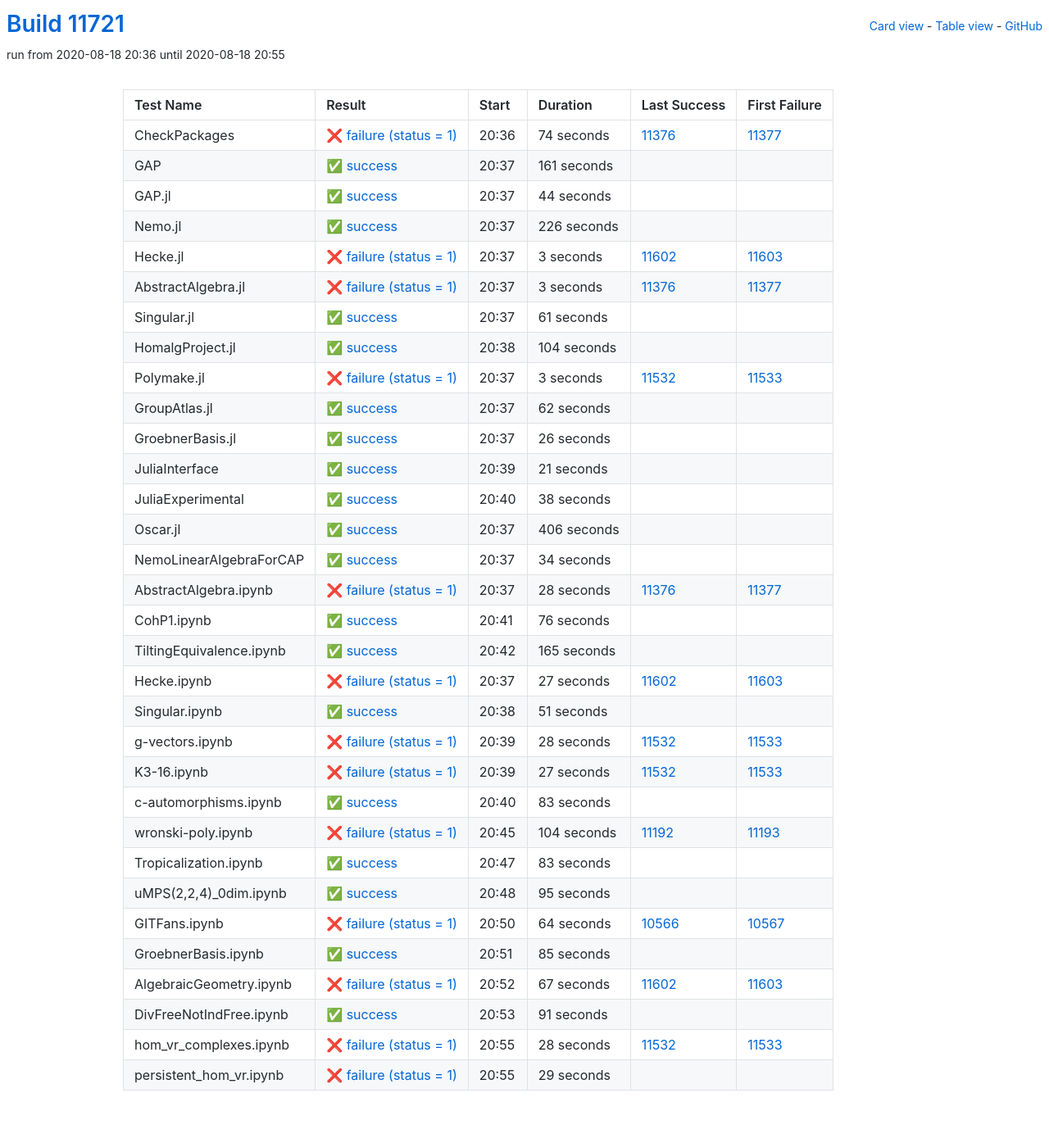
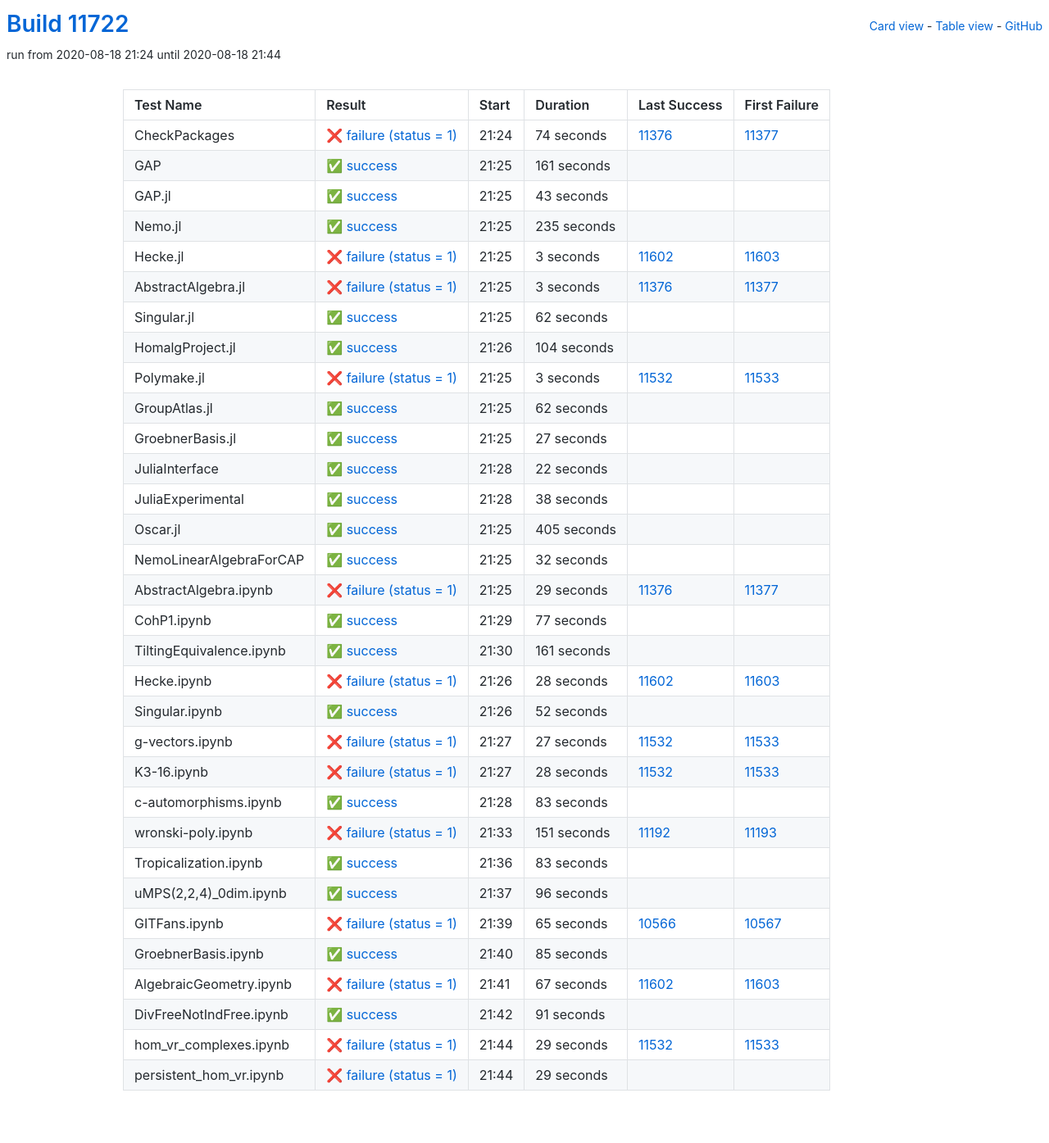
Before and after one commit to oscar-system/oscar-ci-status, a Jekyll site: the page built from table.html, in a window 1280 px wide. Shown: the whole page at 82% size. Built offline with Jekyll 4.4.1, drawn with Linux system fonts in a browser that asks for light colours.

Commit message:
Build #11722

```diff
--- a/_data/ci.yml
+++ b/_data/ci.yml
@@ -1,6 +1,6 @@
 ---
-build: 11721
-build_url: https://oscarci.mathematik.uni-kl.de/job/oscar/11721/
+build: 11722
+build_url: https://oscarci.mathematik.uni-kl.de/job/oscar/11722/
 job: oscar
 organization: oscar-system
 repo: oscar-ci-status
@@ -8,8 +8,8 @@
 tests:
 - name: CheckPackages
   id: checkpackages
-  log: https://oscarci.mathematik.uni-kl.de/job/oscar/11721/artifact/logs/build-11721/CheckPackages.log
-  start: 2020-08-18 20:36
+  log: https://oscarci.mathematik.uni-kl.de/job/oscar/11722/artifact/logs/build-11722/CheckPackages.log
+  start: 2020-08-18 21:24
   success: false
   exitcode: 1
   status: failure
@@ -20,8 +20,8 @@
   first_failure_url: https://oscarci.mathematik.uni-kl.de/job/oscar/11377/
 - name: GAP
   id: gap
-  log: https://oscarci.mathematik.uni-kl.de/job/oscar/11721/artifact/logs/build-11721/GAP.log
-  start: 2020-08-18 20:37
+  log: https://oscarci.mathematik.uni-kl.de/job/oscar/11722/artifact/logs/build-11722/GAP.log
+  start: 2020-08-18 21:25
   success: true
   exitcode: 0
   status: success
@@ -32,32 +32,32 @@
   first_failure_url:
 - name: GAP.jl
   id: gap-jl
-  log: https://oscarci.mathematik.uni-kl.de/job/oscar/11721/artifact/logs/build-11721/GAP.jl.log
-  start: 2020-08-18 20:37
+  log: https://oscarci.mathematik.uni-kl.de/job/oscar/11722/artifact/logs/build-11722/GAP.jl.log
+  start: 2020-08-18 21:25
   success: true
   exitcode: 0
   status: success
-  duration: 44
+  duration: 43
   last_success: false
   last_success_url:
   first_failure: false
   first_failure_url:
 - name: Nemo.jl
   id: nemo-jl
-  log: https://oscarci.mathematik.uni-kl.de/job/oscar/11721/artifact/logs/build-11721/Nemo.jl.log
-  start: 2020-08-18 20:37
+  log: https://oscarci.mathematik.uni-kl.de/job/oscar/11722/artifact/logs/build-11722/Nemo.jl.log
+  start: 2020-08-18 21:25
   success: true
   exitcode: 0
   status: success
-  duration: 226
+  duration: 235
   last_success: false
   last_success_url:
   first_failure: false
   first_failure_url:
 - name: Hecke.jl
   id: hecke-jl
-  log: https://oscarci.mathematik.uni-kl.de/job/oscar/11721/artifact/logs/build-11721/Hecke.jl.log
-  start: 2020-08-18 20:37
+  log: https://oscarci.mathematik.uni-kl.de/job/oscar/11722/artifact/logs/build-11722/Hecke.jl.log
+  start: 2020-08-18 21:25
   success: false
   exitcode: 1
   status: failure
@@ -68,8 +68,8 @@
   first_failure_url: https://oscarci.mathematik.uni-kl.de/job/oscar/11603/
 - name: AbstractAlgebra.jl
   id: abstractalgebra-jl
-  log: https://oscarci.mathematik.uni-kl.de/job/oscar/11721/artifact/logs/build-11721/AbstractAlgebra.jl.log
-  start: 2020-08-18 20:37
+  log: https://oscarci.mathematik.uni-kl.de/job/oscar/11722/artifact/logs/build-11722/AbstractAlgebra.jl.log
+  start: 2020-08-18 21:25
   success: false
   exitcode: 1
   status: failure
@@ -80,20 +80,20 @@
   first_failure_url: https://oscarci.mathematik.uni-kl.de/job/oscar/11377/
 - name: Singular.jl
   id: singular-jl
-  log: https://oscarci.mathematik.uni-kl.de/job/oscar/11721/artifact/logs/build-11721/Singular.jl.log
-  start: 2020-08-18 20:37
+  log: https://oscarci.mathematik.uni-kl.de/job/oscar/11722/artifact/logs/build-11722/Singular.jl.log
+  start: 2020-08-18 21:25
   success: true
   exitcode: 0
   status: success
-  duration: 61
+  duration: 62
   last_success: false
   last_success_url:
   first_failure: false
   first_failure_url:
 - name: HomalgProject.jl
   id: homalgproject-jl
-  log: https://oscarci.mathematik.uni-kl.de/job/oscar/11721/artifact/logs/build-11721/HomalgProject.jl.log
-  start: 2020-08-18 20:38
+  log: https://oscarci.mathematik.uni-kl.de/job/oscar/11722/artifact/logs/build-11722/HomalgProject.jl.log
+  start: 2020-08-18 21:26
   success: true
   exitcode: 0
   status: success
@@ -104,8 +104,8 @@
   first_failure_url:
 - name: Polymake.jl
   id: polymake-jl
-  log: https://oscarci.mathematik.uni-kl.de/job/oscar/11721/artifact/logs/build-11721/Polymake.jl.log
-  start: 2020-08-18 20:37
+  log: https://oscarci.mathematik.uni-kl.de/job/oscar/11722/artifact/logs/build-11722/Polymake.jl.log
+  start: 2020-08-18 21:25
   success: false
   exitcode: 1
   status: failure
@@ -116,8 +116,8 @@
   first_failure_url: https://oscarci.mathematik.uni-kl.de/job/oscar/11533/
 - name: GroupAtlas.jl
   id: groupatlas-jl
-  log: https://oscarci.mathematik.uni-kl.de/job/oscar/11721/artifact/logs/build-11721/GroupAtlas.jl.log
-  start: 2020-08-18 20:37
+  log: https://oscarci.mathematik.uni-kl.de/job/oscar/11722/artifact/logs/build-11722/GroupAtlas.jl.log
+  start: 2020-08-18 21:25
   success: true
   exitcode: 0
   status: success
@@ -128,32 +128,32 @@
   first_failure_url:
 - name: GroebnerBasis.jl
   id: groebnerbasis-jl
-  log: https://oscarci.mathematik.uni-kl.de/job/oscar/11721/artifact/logs/build-11721/GroebnerBasis.jl.log
-  start: 2020-08-18 20:37
+  log: https://oscarci.mathematik.uni-kl.de/job/oscar/11722/artifact/logs/build-11722/GroebnerBasis.jl.log
+  start: 2020-08-18 21:25
   success: true
   exitcode: 0
   status: success
-  duration: 26
+  duration: 27
   last_success: false
   last_success_url:
   first_failure: false
   first_failure_url:
 - name: JuliaInterface
   id: juliainterface
-  log: https://oscarci.mathematik.uni-kl.de/job/oscar/11721/artifact/logs/build-11721/JuliaInterface.log
-  start: 2020-08-18 20:39
+  log: https://oscarci.mathematik.uni-kl.de/job/oscar/11722/artifact/logs/build-11722/JuliaInterface.log
+  start: 2020-08-18 21:28
   success: true
   exitcode: 0
   status: success
-  duration: 21
+  duration: 22
   last_success: false
   last_success_url:
   first_failure: false
   first_failure_url:
 - name: JuliaExperimental
   id: juliaexperimental
-  log: https://oscarci.mathematik.uni-kl.de/job/oscar/11721/artifact/logs/build-11721/JuliaExperimental.log
-  start: 2020-08-18 20:40
+  log: https://oscarci.mathematik.uni-kl.de/job/oscar/11722/artifact/logs/build-11722/JuliaExperimental.log
+  start: 2020-08-18 21:28
   success: true
   exitcode: 0
   status: success
@@ -164,92 +164,104 @@
   first_failure_url:
 - name: Oscar.jl
   id: oscar-jl
-  log: https://oscarci.mathematik.uni-kl.de/job/oscar/11721/artifact/logs/build-11721/Oscar.jl.log
-  start: 2020-08-18 20:37
+  log: https://oscarci.mathematik.uni-kl.de/job/oscar/11722/artifact/logs/build-11722/Oscar.jl.log
+  start: 2020-08-18 21:25
   success: true
   exitcode: 0
   status: success
-  duration: 406
+  duration: 405
   last_success: false
   last_success_url:
   first_failure: false
   first_failure_url:
 - name: NemoLinearAlgebraForCAP
   id: nemolinearalgebraforcap
-  log: https://oscarci.mathematik.uni-kl.de/job/oscar/11721/artifact/logs/build-11721/NemoLinearAlgebraForCAP.log
-  start: 2020-08-18 20:37
+  log: https://oscarci.mathematik.uni-kl.de/job/oscar/11722/artifact/logs/build-11722/NemoLinearAlgebraForCAP.log
+  start: 2020-08-18 21:25
   success: true
   exitcode: 0
   status: success
-  duration: 34
+  duration: 32
   last_success: false
   last_success_url:
   first_failure: false
   first_failure_url:
 - name: AbstractAlgebra.ipynb
   id: abstractalgebra-ipynb
-  log: https://oscarci.mathematik.uni-kl.de/job/oscar/11721/artifact/logs/build-11721/AbstractAlgebra.ipynb.log
-  start: 2020-08-18 20:37
+  log: https://oscarci.mathematik.uni-kl.de/job/oscar/11722/artifact/logs/build-11722/AbstractAlgebra.ipynb.log
+  start: 2020-08-18 21:25
   success: false
   exitcode: 1
   status: failure
-  duration: 28
+  duration: 29
   last_success: 11376
   last_success_url: https://oscarci.mathematik.uni-kl.de/job/oscar/11376/
   first_failure: 11377
   first_failure_url: https://oscarci.mathematik.uni-kl.de/job/oscar/11377/
 - name: CohP1.ipynb
   id: cohp1-ipynb
-  log: https://oscarci.mathematik.uni-kl.de/job/oscar/11721/artifact/logs/build-11721/CohP1.ipynb.log
-  start: 2020-08-18 20:41
+  log: https://oscarci.mathematik.uni-kl.de/job/oscar/11722/artifact/logs/build-11722/CohP1.ipynb.log
+  start: 2020-08-18 21:29
   success: true
   exitcode: 0
   status: success
-  duration: 76
+  duration: 77
   last_success: false
   last_success_url:
   first_failure: false
   first_failure_url:
 - name: TiltingEquivalence.ipynb
   id: tiltingequivalence-ipynb
-  log: https://oscarci.mathematik.uni-kl.de/job/oscar/11721/artifact/logs/build-11721/TiltingEquivalence.ipynb.log
-  start: 2020-08-18 20:42
+  log: https://oscarci.mathematik.uni-kl.de/job/oscar/11722/artifact/logs/build-11722/TiltingEquivalence.ipynb.log
+  start: 2020-08-18 21:30
   success: true
   exitcode: 0
   status: success
-  duration: 165
+  duration: 161
   last_success: false
   last_success_url:
   first_failure: false
   first_failure_url:
 - name: Hecke.ipynb
   id: hecke-ipynb
-  log: https://oscarci.mathematik.uni-kl.de/job/oscar/11721/artifact/logs/build-11721/Hecke.ipynb.log
-  start: 2020-08-18 20:37
+  log: https://oscarci.mathematik.uni-kl.de/job/oscar/11722/artifact/logs/build-11722/Hecke.ipynb.log
+  start: 2020-08-18 21:26
   success: false
   exitcode: 1
   status: failure
-  duration: 27
+  duration: 28
   last_success: 11602
   last_success_url: https://oscarci.mathematik.uni-kl.de/job/oscar/11602/
   first_failure: 11603
   first_failure_url: https://oscarci.mathematik.uni-kl.de/job/oscar/11603/
 - name: Singular.ipynb
   id: singular-ipynb
-  log: https://oscarci.mathematik.uni-kl.de/job/oscar/11721/artifact/logs/build-11721/Singular.ipynb.log
-  start: 2020-08-18 20:38
+  log: https://oscarci.mathematik.uni-kl.de/job/oscar/11722/artifact/logs/build-11722/Singular.ipynb.log
+  start: 2020-08-18 21:26
   success: true
   exitcode: 0
   status: success
-  duration: 51
+  duration: 52
   last_success: false
   last_success_url:
   first_failure: false
   first_failure_url:
 - name: g-vectors.ipynb
   id: g-vectors-ipynb
-  log: https://oscarci.mathematik.uni-kl.de/job/oscar/11721/artifact/logs/build-11721/g-vectors.ipynb.log
-  start: 2020-08-18 20:39
+  log: https://oscarci.mathematik.uni-kl.de/job/oscar/11722/artifact/logs/build-11722/g-vectors.ipynb.log
+  start: 2020-08-18 21:27
+  success: false
+  exitcode: 1
+  status: failure
+  duration: 27
+  last_success: 11532
+  last_success_url: https://oscarci.mathematik.uni-kl.de/job/oscar/11532/
+  first_failure: 11533
+  first_failure_url: https://oscarci.mathematik.uni-kl.de/job/oscar/11533/
+- name: K3-16.ipynb
+  id: k3-16-ipynb
+  log: https://oscarci.mathematik.uni-kl.de/job/oscar/11722/artifact/logs/build-11722/K3-16.ipynb.log
+  start: 2020-08-18 21:27
   success: false
   exitcode: 1
   status: failure
@@ -258,22 +270,10 @@
   last_success_url: https://oscarci.mathematik.uni-kl.de/job/oscar/11532/
   first_failure: 11533
   first_failure_url: https://oscarci.mathematik.uni-kl.de/job/oscar/11533/
-- name: K3-16.ipynb
-  id: k3-16-ipynb
-  log: https://oscarci.mathematik.uni-kl.de/job/oscar/11721/artifact/logs/build-11721/K3-16.ipynb.log
-  start: 2020-08-18 20:39
-  success: false
-  exitcode: 1
-  status: failure
-  duration: 27
-  last_success: 11532
-  last_success_url: https://oscarci.mathematik.uni-kl.de/job/oscar/11532/
-  first_failure: 11533
-  first_failure_url: https://oscarci.mathematik.uni-kl.de/job/oscar/11533/
 - name: c-automorphisms.ipynb
   id: c-automorphisms-ipynb
-  log: https://oscarci.mathematik.uni-kl.de/job/oscar/11721/artifact/logs/build-11721/c-automorphisms.ipynb.log
-  start: 2020-08-18 20:40
+  log: https://oscarci.mathematik.uni-kl.de/job/oscar/11722/artifact/logs/build-11722/c-automorphisms.ipynb.log
+  start: 2020-08-18 21:28
   success: true
   exitcode: 0
   status: success
@@ -284,20 +284,20 @@
   first_failure_url:
 - name: wronski-poly.ipynb
   id: wronski-poly-ipynb
-  log: https://oscarci.mathematik.uni-kl.de/job/oscar/11721/artifact/logs/build-11721/wronski-poly.ipynb.log
-  start: 2020-08-18 20:45
+  log: https://oscarci.mathematik.uni-kl.de/job/oscar/11722/artifact/logs/build-11722/wronski-poly.ipynb.log
+  start: 2020-08-18 21:33
   success: false
   exitcode: 1
   status: failure
-  duration: 104
+  duration: 151
   last_success: 11192
   last_success_url: https://oscarci.mathematik.uni-kl.de/job/oscar/11192/
   first_failure: 11193
   first_failure_url: https://oscarci.mathematik.uni-kl.de/job/oscar/11193/
 - name: Tropicalization.ipynb
   id: tropicalization-ipynb
-  log: https://oscarci.mathematik.uni-kl.de/job/oscar/11721/artifact/logs/build-11721/Tropicalization.ipynb.log
-  start: 2020-08-18 20:47
+  log: https://oscarci.mathematik.uni-kl.de/job/oscar/11722/artifact/logs/build-11722/Tropicalization.ipynb.log
+  start: 2020-08-18 21:36
   success: true
   exitcode: 0
   status: success
@@ -308,32 +308,32 @@
   first_failure_url:
 - name: uMPS(2,2,4)_0dim.ipynb
   id: umps-2-2-4-0dim-ipynb
-  log: https://oscarci.mathematik.uni-kl.de/job/oscar/11721/artifact/logs/build-11721/uMPS-2-2-4-_0dim.ipynb.log
-  start: 2020-08-18 20:48
+  log: https://oscarci.mathematik.uni-kl.de/job/oscar/11722/artifact/logs/build-11722/uMPS-2-2-4-_0dim.ipynb.log
+  start: 2020-08-18 21:37
   success: true
   exitcode: 0
   status: success
-  duration: 95
+  duration: 96
   last_success: false
   last_success_url:
   first_failure: false
   first_failure_url:
 - name: GITFans.ipynb
   id: gitfans-ipynb
-  log: https://oscarci.mathematik.uni-kl.de/job/oscar/11721/artifact/logs/build-11721/GITFans.ipynb.log
-  start: 2020-08-18 20:50
+  log: https://oscarci.mathematik.uni-kl.de/job/oscar/11722/artifact/logs/build-11722/GITFans.ipynb.log
+  start: 2020-08-18 21:39
   success: false
   exitcode: 1
   status: failure
-  duration: 64
+  duration: 65
   last_success: 10566
   last_success_url: https://oscarci.mathematik.uni-kl.de/job/oscar/10566/
   first_failure: 10567
   first_failure_url: https://oscarci.mathematik.uni-kl.de/job/oscar/10567/
 - name: GroebnerBasis.ipynb
   id: groebnerbasis-ipynb
-  log: https://oscarci.mathematik.uni-kl.de/job/oscar/11721/artifact/logs/build-11721/GroebnerBasis.ipynb.log
-  start: 2020-08-18 20:51
+  log: https://oscarci.mathematik.uni-kl.de/job/oscar/11722/artifact/logs/build-11722/GroebnerBasis.ipynb.log
+  start: 2020-08-18 21:40
   success: true
   exitcode: 0
   status: success
@@ -344,8 +344,8 @@
   first_failure_url:
 - name: AlgebraicGeometry.ipynb
   id: algebraicgeometry-ipynb
-  log: https://oscarci.mathematik.uni-kl.de/job/oscar/11721/artifact/logs/build-11721/AlgebraicGeometry.ipynb.log
-  start: 2020-08-18 20:52
+  log: https://oscarci.mathematik.uni-kl.de/job/oscar/11722/artifact/logs/build-11722/AlgebraicGeometry.ipynb.log
+  start: 2020-08-18 21:41
   success: false
   exitcode: 1
   status: failure
@@ -356,8 +356,8 @@
   first_failure_url: https://oscarci.mathematik.uni-kl.de/job/oscar/11603/
 - name: DivFreeNotIndFree.ipynb
   id: divfreenotindfree-ipynb
-  log: https://oscarci.mathematik.uni-kl.de/job/oscar/11721/artifact/logs/build-11721/DivFreeNotIndFree.ipynb.log
-  start: 2020-08-18 20:53
+  log: https://oscarci.mathematik.uni-kl.de/job/oscar/11722/artifact/logs/build-11722/DivFreeNotIndFree.ipynb.log
+  start: 2020-08-18 21:42
   success: true
   exitcode: 0
   status: success
@@ -368,20 +368,20 @@
   first_failure_url:
 - name: hom_vr_complexes.ipynb
   id: hom-vr-complexes-ipynb
-  log: https://oscarci.mathematik.uni-kl.de/job/oscar/11721/artifact/logs/build-11721/hom_vr_complexes.ipynb.log
-  start: 2020-08-18 20:55
+  log: https://oscarci.mathematik.uni-kl.de/job/oscar/11722/artifact/logs/build-11722/hom_vr_complexes.ipynb.log
+  start: 2020-08-18 21:44
   success: false
   exitcode: 1
   status: failure
-  duration: 28
+  duration: 29
   last_success: 11532
   last_success_url: https://oscarci.mathematik.uni-kl.de/job/oscar/11532/
   first_failure: 11533
   first_failure_url: https://oscarci.mathematik.uni-kl.de/job/oscar/11533/
 - name: persistent_hom_vr.ipynb
   id: persistent-hom-vr-ipynb
-  log: https://oscarci.mathematik.uni-kl.de/job/oscar/11721/artifact/logs/build-11721/persistent_hom_vr.ipynb.log
-  start: 2020-08-18 20:55
+  log: https://oscarci.mathematik.uni-kl.de/job/oscar/11722/artifact/logs/build-11722/persistent_hom_vr.ipynb.log
+  start: 2020-08-18 21:44
   success: false
   exitcode: 1
   status: failure
```
Also changed, not shown: README.md.
